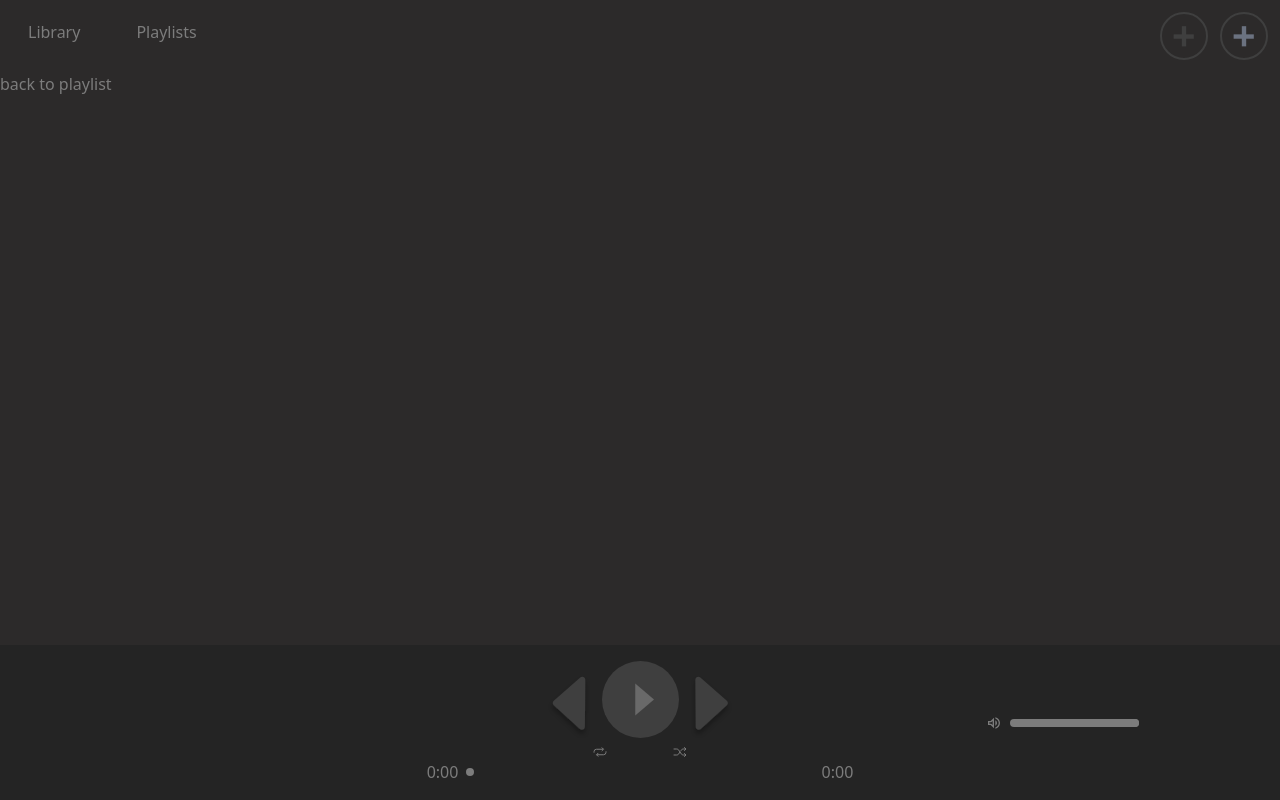
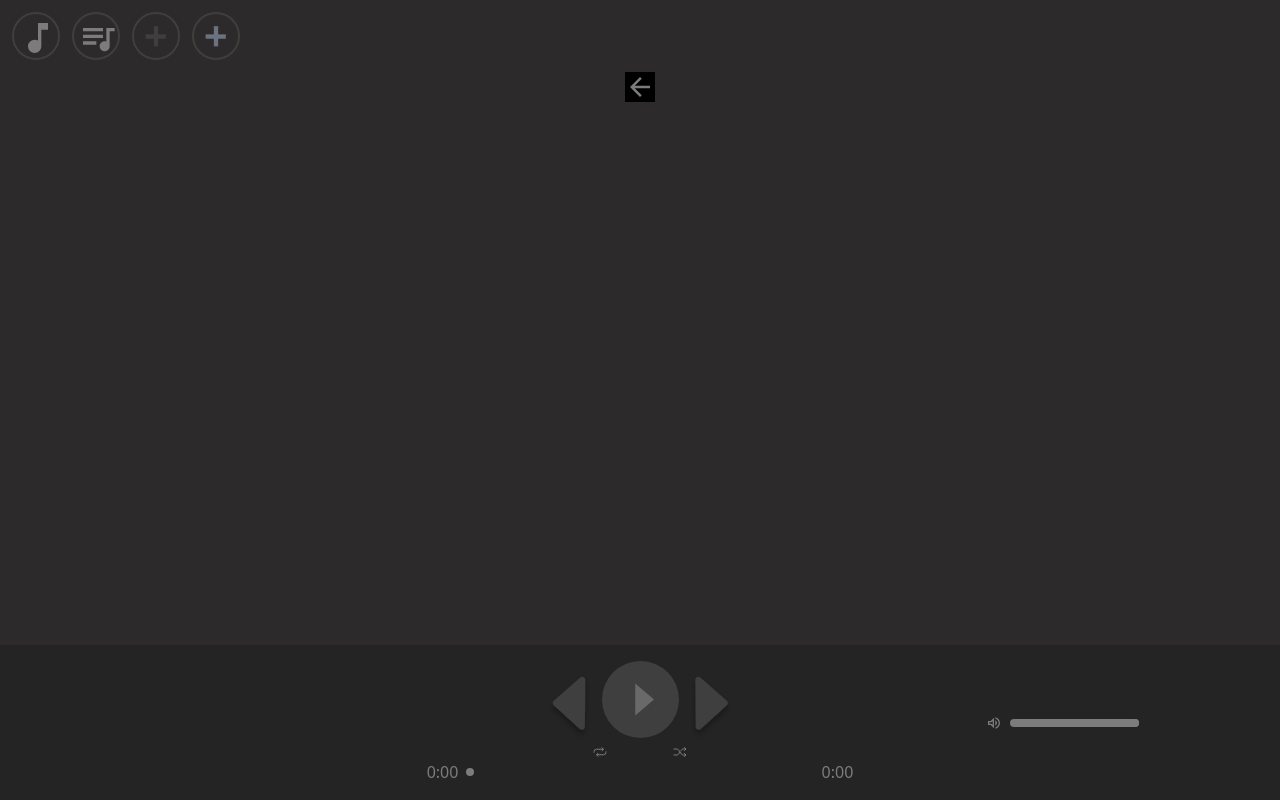
Before and after one commit to crichmond-clark/askeladd-media-player, a React (Vite) app in the folder app/: page /add-to-playlist in a window 1280 px wide. Built offline with nearby package versions, Linux system fonts and the light colour scheme.

Commit message:
add tooltips to buttons and replace placeholders buttons with md icons

```diff
--- a/app/src/components/AddPlaylist.tsx
+++ b/app/src/components/AddPlaylist.tsx
@@ -13,7 +13,7 @@ export function AddPlaylist() {
     <>
       <button onClick={createPlaylist}>
         <svg
-          className="h-12 w-12 rounded-full border-2 border-grey-500 bg-transparent p-1 transition-all duration-500 hover:border-transparent"
+          className="h-12 w-12 rounded-full border-2 border-grey-500 bg-transparent p-1 transition-all duration-200 hover:border-transparent"
           viewBox="0 0 66 50"
           fill="none"
           xmlns="http://www.w3.org/2000/svg"
--- a/app/src/components/AddSongs.tsx
+++ b/app/src/components/AddSongs.tsx
@@ -70,7 +70,7 @@ export function AddSongs() {
       <button>
         <label htmlFor="file-input" className="hover:cursor-pointer">
           <svg
-            className="h-12 w-12 rounded-full border-2 border-grey-500 bg-transparent p-1 transition-all duration-500 hover:border-transparent"
+            className="h-12 w-12 rounded-full border-2 border-grey-500 bg-transparent p-1 transition-all duration-200 hover:border-transparent"
             viewBox="0 0 66 50"
             fill="none"
             xmlns="http://www.w3.org/2000/svg"
--- a/app/src/components/Library.tsx
+++ b/app/src/components/Library.tsx
@@ -3,6 +3,7 @@ import { useRef, useEffect } from "react";
 import autoAnimate from "@formkit/auto-animate";
 import { Song } from "./Song";
 import { SongOptions } from "./SongOptions";
+import { MdQueueMusic, MdMusicNote } from "react-icons/md";
 
 export function Library() {
   const songs = useLibraryStore((state) => state.songs);
@@ -13,7 +14,12 @@ export function Library() {
   }, [parent]);
 
   return (
-    <div className="mx-2 my-12 place-items-center overflow-y-auto" ref={parent}>
+    <>
+      <div
+        className="mx-2 my-12 place-items-center overflow-y-auto"
+        ref={parent}
+      >
+        <MdMusicNote size={40} className="mx-auto  mt-0" />
         {songs.map((song, index) => (
           <div
             key={index}
@@ -29,5 +35,6 @@ export function Library() {
           </div>
         ))}
       </div>
+    </>
   );
 }
--- a/app/src/components/LibraryPlaylist.tsx
+++ b/app/src/components/LibraryPlaylist.tsx
@@ -3,6 +3,7 @@ import { usePlayerStore } from "../stores/player";
 import { Song } from "./Song";
 import { Link } from "react-router-dom";
 import type { SongType } from "../stores/library";
+import { MdOutlinePlaylistAdd, MdArrowBack } from "react-icons/md";
 
 export function LibraryPlaylist() {
   const songs = useLibraryStore((state) => state.songs);
@@ -15,10 +16,18 @@ export function LibraryPlaylist() {
 
   return (
     <>
-      <Link to={`/playlists/${selectedPlaylist}`} className="mb-6">
-        back to playlist
+      <Link
+        to={`/playlists/${selectedPlaylist}`}
+        className="tooltip tooltip-bottom tooltip-primary mx-auto"
+        data-tip="back to playlist"
+      >
+        <MdArrowBack
+          size={30}
+          className="text-grey-text active:text-gray-200"
+          data-theme="mytheme"
+        />
       </Link>
-      <div className="mx-2 my-12 grid place-items-center">
+      <div className="mx-2 my-12 grid place-items-center overflow-y-auto">
         {songs.map((song, index) => (
           <div key={index} className="mb-2 flex items-center">
             <Song song={song} index={index} />
@@ -26,23 +35,11 @@ export function LibraryPlaylist() {
               className="ml-4"
               onClick={() => addSongSetCollection(selectedPlaylist, song)}
             >
-              <svg
-                className="w-12"
-                viewBox="0 0 66 50"
-                fill="none"
-                xmlns="http://www.w3.org/2000/svg"
-              >
-                <rect width="66" height="50" rx="5" fill="#3F3F3F" />
-                <rect x="29" y="7" width="8" height="37" fill="#828282" />
-                <rect
-                  x="14"
-                  y="30"
-                  width="8"
-                  height="37"
-                  transform="rotate(-90 14 30)"
-                  fill="#828282"
-                />
-              </svg>
+              <MdOutlinePlaylistAdd
+                size={30}
+                className=" active:text-gray-200"
+                data-tip="add songs"
+              />
             </button>
           </div>
         ))}
--- a/app/src/components/Navbar.tsx
+++ b/app/src/components/Navbar.tsx
@@ -6,28 +6,40 @@ import { LibraryPlaylist } from "./LibraryPlaylist";
 import { PlaylistMenu } from "./PlaylistMenu";
 import { Playlist } from "./Playlist";
 
+import { MdQueueMusic, MdMusicNote } from "react-icons/md";
+
 export function Navbar() {
   return (
     <>
-      <div className="flex">
+      <div className="flex p-3">
+        <div className="mr-3 flex">
           <Link
             to="/"
-          className="ease-linea m-3 max-h-11 rounded px-4 py-2 text-grey-text transition-all duration-75 hover:bg-grey-light"
+            className="tooltip tooltip-bottom tooltip-primary mr-3 h-12 w-12 rounded-full border-2 border-grey-500 bg-transparent p-1 transition-all duration-200 hover:border-transparent"
+            data-tip="library"
           >
-          Library
+            <MdMusicNote size={40} className="active:text-gray-200" />
           </Link>
 
           <Link
             to="/playlists"
-          className="ease-linea m-3 max-h-11 rounded px-4 py-2 text-grey-text transition-all duration-75 hover:bg-grey-light"
+            className="tooltip tooltip-bottom tooltip-primary h-12 w-12 rounded-full border-2 border-grey-500 bg-transparent p-1 transition-all duration-200 hover:border-transparent"
+            data-tip="playlists"
           >
-          Playlists
+            <MdQueueMusic size={40} className="active:text-gray-200" />
           </Link>
-        <div className="ml-auto flex">
-          <div className="m-3 ml-auto flex flex-col">
+        </div>
+        <div className="flex">
+          <div
+            className="tooltip tooltip-bottom tooltip-primary ml-auto mr-3 flex flex-col"
+            data-tip="add songs"
+          >
             <AddSongs />
           </div>
-          <div className="m-3 ml-auto flex flex-col">
+          <div
+            className="tooltip tooltip-bottom tooltip-primary ml-auto flex flex-col"
+            data-tip="add playlist"
+          >
             <AddPlaylist />
           </div>
         </div>
--- a/app/src/components/Playlist.tsx
+++ b/app/src/components/Playlist.tsx
@@ -3,6 +3,7 @@ import { useLibraryStore } from "../stores/library";
 import { Song } from "./Song";
 import { Link } from "react-router-dom";
 import { SongOptions } from "./SongOptions";
+import { MdOutlinePlaylistAdd } from "react-icons/md";
 
 export function Playlist() {
   const selectedPlaylist = usePlayerStore((state) => state.selectedPlaylist);
@@ -14,24 +15,12 @@ export function Playlist() {
     <>
       <div className="flex justify-center">
         <h2 className="mb-2 mr-4 text-3xl">{selectedPlaylist}</h2>
-        <Link to="/add-to-playlist">
-          <svg
-            className="w-12"
-            viewBox="0 0 66 50"
-            fill="none"
-            xmlns="http://www.w3.org/2000/svg"
-          >
-            <rect width="66" height="50" rx="5" fill="#3F3F3F" />
-            <rect x="29" y="7" width="8" height="37" fill="#828282" />
-            <rect
-              x="14"
-              y="30"
-              width="8"
-              height="37"
-              transform="rotate(-90 14 30)"
-              fill="#828282"
-            />
-          </svg>
+        <Link
+          to="/add-to-playlist"
+          className="tooltip tooltip-bottom tooltip-primary"
+          data-tip="add songs to playlist"
+        >
+          <MdOutlinePlaylistAdd size={30} className="active:text-gray-200" />
         </Link>
       </div>
       <div className="mx-2 my-12 grid place-items-center">
--- a/app/src/components/PlaylistMenu.tsx
+++ b/app/src/components/PlaylistMenu.tsx
@@ -3,6 +3,7 @@ import { useLibraryStore } from "../stores/library";
 import { usePlayerStore } from "../stores/player";
 import { useEffect, useRef } from "react";
 import autoAnimate from "@formkit/auto-animate";
+import { MdQueueMusic } from "react-icons/md";
 
 export function PlaylistMenu() {
   const playlists = useLibraryStore((state) => state.playlists);
@@ -21,16 +22,16 @@ export function PlaylistMenu() {
   };
   return (
     <>
+      <MdQueueMusic size={40} className="mx-auto mb-10 mt-0" />
       <ul ref={parent} className="grid grid-cols-5 place-items-center  ">
         {playlistNames.map((playlistName: string) => (
-          <li className="col-span-1 col-start-3 mb-2 w-full rounded p-2 text-center text-xs hover:cursor-pointer hover:bg-grey-dark focus:bg-grey-dark md:text-base">
           <Link
+            className="col-span-1 col-start-3 mb-2 w-full rounded p-2 text-center text-xs hover:cursor-pointer hover:bg-grey-dark focus:bg-grey-dark md:text-base"
             to={`/playlists/${playlistName}`}
             onClick={() => handleSetPlaylist(playlistName)}
           >
             {playlistName}
           </Link>
-          </li>
         ))}
       </ul>
     </>
--- a/app/tailwind.config.js
+++ b/app/tailwind.config.js
@@ -25,4 +25,13 @@ export default {
       scale: ['active'],
     },
   },
+  daisyui: {
+    themes: [
+      {
+        mytheme: {
+          "primary": "#3F3F3F"
+        },
+      },
+    ],
+  },
 }
```
Lines whose indentation alone changed are shown as unchanged.
